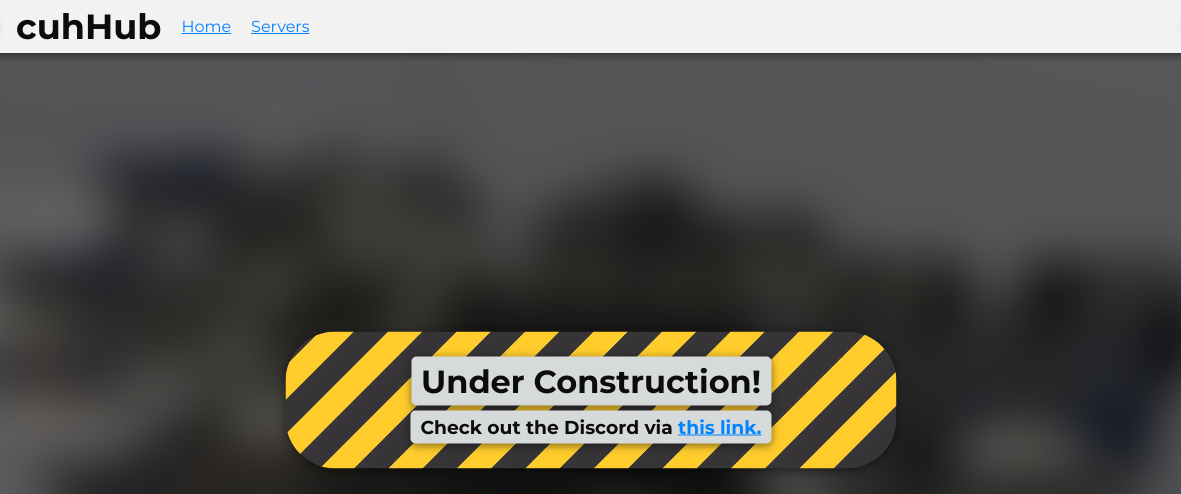
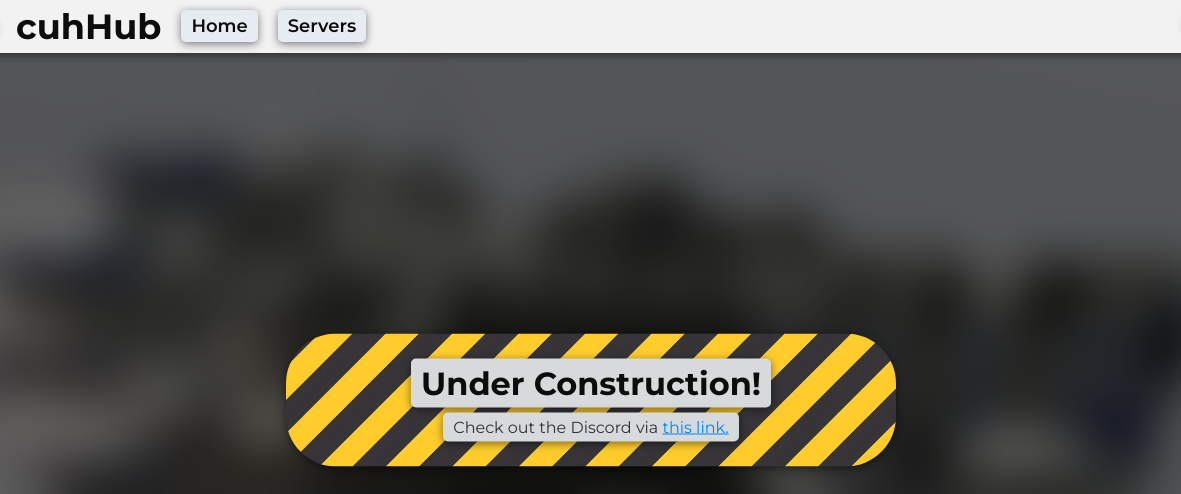
Before and after one commit to cuhHub/frontend, a plain HTML site: page src/index.html in a window 1280 px wide. Shown: the top 494 px of the page, 49-1230 px from the left. Drawn offline with Linux system fonts and the light colour scheme.

Commit message:
feat(index): adapt to css changes

```diff
--- a/src/index.html
+++ b/src/index.html
@@ -52,8 +52,8 @@ Full terms governed by the laws of England and Wales.
             <h1 class="header-text">cuhHub</h1>
 
             <nav class="navbar">
-                <a class="navbar-item" href="#">Home</a>
-                <a class="navbar-item" href="#">Servers</a>
+                <a class="button" href="#">Home</a>
+                <a class="button" href="#">Servers</a>
             </nav>
 
             <a href="https://dsc.gg/cuhhubsw" style="margin-left: auto;">
@@ -64,7 +64,7 @@ Full terms governed by the laws of England and Wales.
         <main>
             <div class="under-construction-banner">
                 <h1>Under Construction!</h1>
-                <h3>Check out the Discord via <a href="https://dsc.gg/cuhhubsw">this link.</a></h3>
+                <p class="muted-text">Check out the Discord via <a href="https://dsc.gg/cuhhubsw">this link.</a></h3>
             </div>
 
             <!-- <div class="server-card">
@@ -80,7 +80,7 @@ Full terms governed by the laws of England and Wales.
                     currently playing
                 </p>
 
-                <button class="server-card-button">Connect</a>
+                <button class="button server-card-button">Connect</a>
             </div> -->
         </main>
 
```
